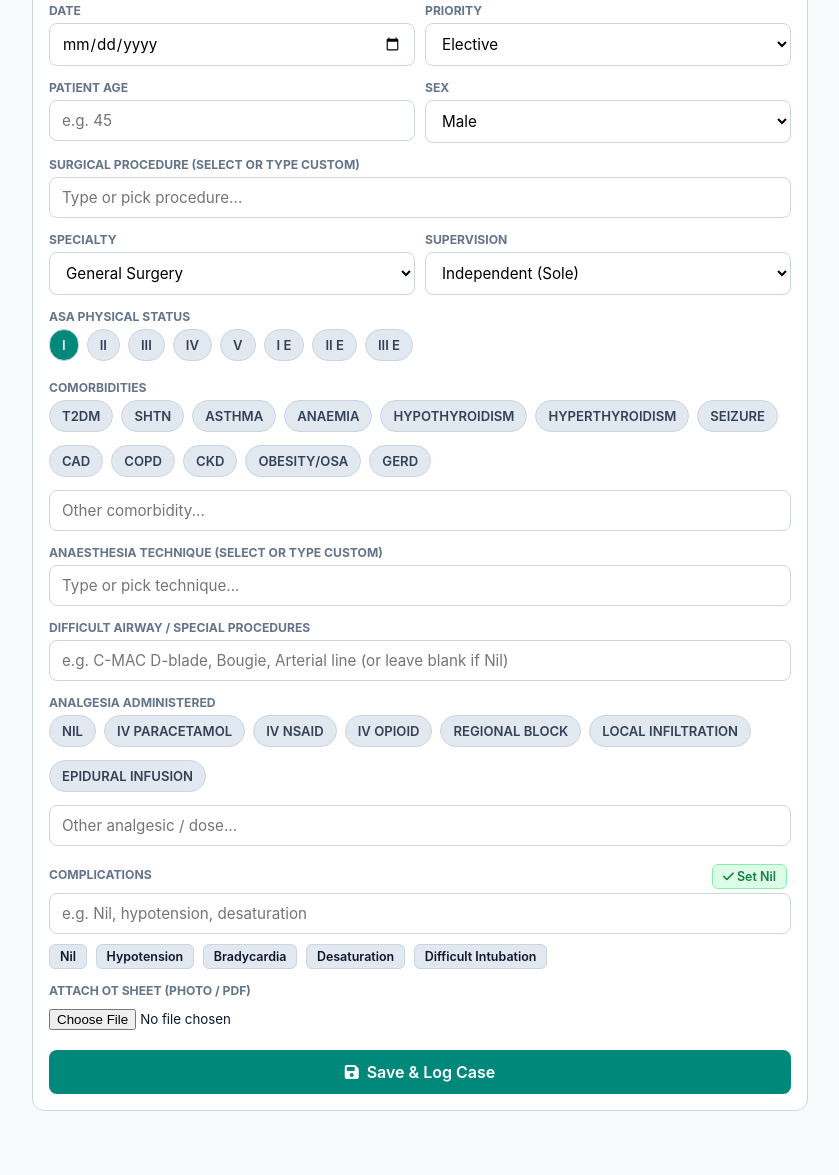
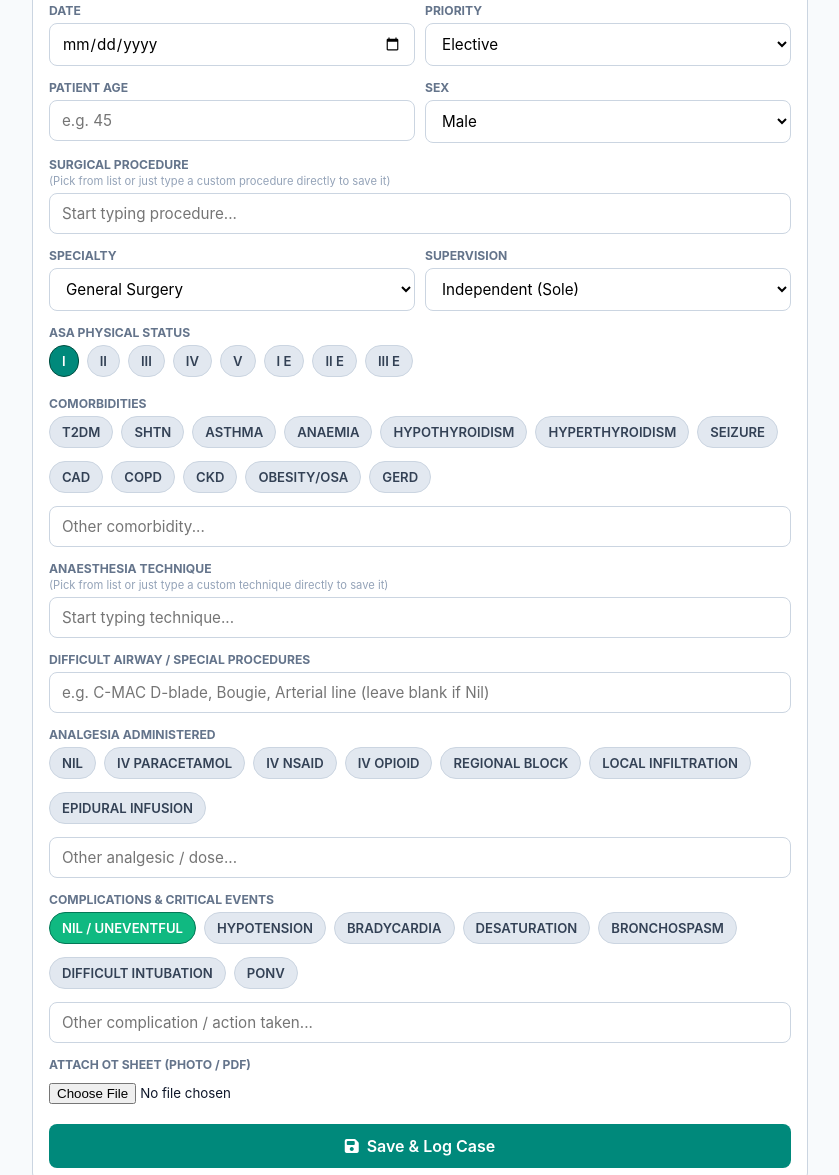
Before and after one commit to becomeoneinmillion-lab/Anaesthesia-Log-book, a plain HTML site: page index.html in a window 1280 px wide. Shown: the part 113-1288 px from the top of the page, without its empty margins (220-1059 px from the left). Drawn offline with Linux system fonts and the light colour scheme.

Commit message:
Update index.html

```diff
--- a/index.html
+++ b/index.html
@@ -15,16 +15,26 @@
     .card { background: white; border-radius: 12px; padding: 16px; margin-bottom: 14px; border: 1px solid var(--border); }
     .form-group { margin-bottom: 14px; }
     label { display: block; font-size: 0.76rem; font-weight: 700; color: #64748b; margin-bottom: 5px; text-transform: uppercase; }
+    .hint-text { font-size: 0.7rem; color: #94a3b8; font-weight: 400; text-transform: none; margin-top: 2px; }
     input[type="text"], input[type="number"], input[type="date"], input[type="url"], select { width: 100%; padding: 10px 12px; border: 1px solid var(--border); border-radius: 8px; font-size: 0.95rem; background: #fff; }
     .row { display: flex; gap: 10px; }
     .col { flex: 1; }
+
+    /* Native Pill Architecture */
     .pill-group { display: flex; flex-wrap: wrap; gap: 8px; margin-top: 4px; }
     .pill-label { display: inline-block; cursor: pointer; }
     .pill-label input { display: none; }
     .pill-span { display: inline-flex; align-items: center; justify-content: center; padding: 7px 12px; border-radius: 20px; font-size: 0.82rem; font-weight: 600; background: #e2e8f0; color: #334155; border: 1.5px solid var(--border); }
-    .pill-label input[type="radio"]:checked + .pill-span { background: #00897b !important; color: white !important; }
-    .pill-label.comorbid input[type="checkbox"]:checked + .pill-span { background: #0284c7 !important; color: white !important; }
-    .pill-label.analgesia input[type="checkbox"]:checked + .pill-span { background: #059669 !important; color: white !important; }
+
+    /* Active State Colors */
+    .pill-label input[type="radio"]:checked + .pill-span { background: #00897b !important; color: white !important; border-color: #004d40 !important; }
+    .pill-label.comorbid input[type="checkbox"]:checked + .pill-span { background: #0284c7 !important; color: white !important; border-color: #0369a1 !important; }
+    .pill-label.analgesia input[type="checkbox"]:checked + .pill-span { background: #059669 !important; color: white !important; border-color: #047857 !important; }
+
+    /* Complication specific colors */
+    .pill-label.comp input[type="checkbox"]:checked + .pill-span { background: #ef4444 !important; color: white !important; border-color: #b91c1c !important; }
+    .pill-label.comp input[value="Nil"]:checked + .pill-span { background: #10b981 !important; color: white !important; border-color: #047857 !important; }
+
     .conditional-box { background: #f0fdfa; border: 1.5px solid #99f6e4; border-radius: 10px; padding: 12px; margin-top: 6px; }
     nav.bottom-nav { position: fixed; bottom: 0; left: 0; right: 0; height: 65px; background: white; border-top: 2px solid var(--border); display: flex; z-index: 9999; }
     .nav-btn { background: none; border: none; color: #64748b; display: flex; flex-direction: column; align-items: center; font-size: 0.75rem; gap: 4px; cursor: pointer; flex: 1; height: 100%; justify-content: center; }
@@ -32,8 +42,6 @@
     .btn { width: 100%; padding: 12px; border-radius: 8px; font-size: 1rem; font-weight: 600; border: none; cursor: pointer; display: flex; justify-content: center; align-items: center; gap: 8px; }
     .btn-primary { background: var(--primary); color: white; }
     .btn-secondary { background: #e2e8f0; color: var(--text); margin-top: 8px; }
-    .tag-btn { display: inline-block; padding: 4px 10px; background: #e2e8f0; border: 1px solid var(--border); border-radius: 6px; font-size: 0.78rem; font-weight: 600; cursor: pointer; margin: 4px 4px 0 0; }
-    .tag-btn-nil { background: #dcfce7; color: #15803d; border-color: #86efac; }
     .case-item { background: white; border: 1px solid var(--border); border-radius: 10px; padding: 14px; margin-bottom: 12px; }
     .details-box { background: #f8fafc; border-radius: 6px; padding: 8px 10px; margin: 8px 0; font-size: 0.83rem; line-height: 1.4; border-left: 3px solid var(--primary); }
     .action-btn { display: inline-flex; align-items: center; gap: 5px; font-size: 0.8rem; padding: 6px 12px; border-radius: 6px; text-decoration: none; font-weight: 600; border: none; cursor: pointer; margin: 6px 6px 0 0; }
@@ -86,8 +94,11 @@
 
         <!-- Surgical Procedure -->
         <div class="form-group">
-          <label>Surgical Procedure (Select or type custom)</label>
-          <input type="text" id="procedureName" list="procedureList" placeholder="Type or pick procedure...">
+          <label>
+            Surgical Procedure
+            <div class="hint-text">(Pick from list or just type a custom procedure directly to save it)</div>
+          </label>
+          <input type="text" id="procedureName" list="procedureList" placeholder="Start typing procedure...">
           <datalist id="procedureList">
             <option value="Laparoscopic Appendicectomy">
             <option value="Open Appendicectomy">
@@ -97,17 +108,12 @@
             <option value="Inguinal Hernia Repair (Mesh)">
             <option value="Total Knee Arthroplasty (TKA)">
             <option value="Total Hip Arthroplasty (THA)">
-            <option value="Hemiarthroplasty Hip">
             <option value="PFN / DHS Fixation Femur">
-            <option value="ORIF Ankle / Tibia Fracture">
             <option value="Elective Caesarean Section (LSCS)">
             <option value="Emergency Caesarean Section (LSCS)">
             <option value="Total Abdominal Hysterectomy (TAH)">
-            <option value="Total Laparoscopic Hysterectomy (TLH)">
             <option value="Tonsillectomy / Adenoidectomy">
             <option value="TURP / TURBT">
-            <option value="URSL / PCNL">
-            <option value="Craniotomy for SDH/EDH">
             <option value="Debridement / Skin Grafting">
           </datalist>
         </div>
@@ -176,8 +182,11 @@
 
         <!-- Anaesthesia Technique -->
         <div class="form-group">
-          <label>Anaesthesia Technique (Select or type custom)</label>
-          <input type="text" id="technique" list="techniqueList" placeholder="Type or pick technique..." oninput="checkAirwayRequirement()">
+          <label>
+            Anaesthesia Technique
+            <div class="hint-text">(Pick from list or just type a custom technique directly to save it)</div>
+          </label>
+          <input type="text" id="technique" list="techniqueList" placeholder="Start typing technique..." oninput="checkAirwayRequirement()">
           <datalist id="techniqueList">
             <option value="General Anaesthesia (GA) - ETT">
             <option value="General Anaesthesia (GA) - RSI ETT">
@@ -186,24 +195,13 @@
             <option value="Subarachnoid Block (Spinal Anaesthesia)">
             <option value="Epidural Anaesthesia (Lumbar)">
             <option value="Combined Spinal-Epidural (CSE)">
-            <option value="Caudal Epidural Block">
             <option value="USG guided Right Supraclavicular Block">
             <option value="USG guided Left Supraclavicular Block">
             <option value="Landmark guided Right Supraclavicular Block">
-            <option value="Landmark guided Left Supraclavicular Block">
             <option value="USG guided Right Interscalene Block">
-            <option value="USG guided Left Interscalene Block">
-            <option value="USG guided Right Axillary Block">
-            <option value="USG guided Left Axillary Block">
             <option value="USG guided Bilateral TAP Block">
-            <option value="USG guided Bilateral Rectus Sheath Block">
-            <option value="USG guided Bilateral ESP Block">
             <option value="USG guided Right Adductor Canal Block (ACB)">
-            <option value="USG guided Left Adductor Canal Block (ACB)">
             <option value="USG guided Right Femoral Nerve Block">
-            <option value="USG guided Left Femoral Nerve Block">
-            <option value="USG guided Right Popliteal Sciatic Block">
-            <option value="USG guided Left Popliteal Sciatic Block">
             <option value="Monitored Anesthesia Care (MAC) / Sedation">
             <option value="Local Infiltration / Field Block">
           </datalist>
@@ -212,7 +210,7 @@
         <!-- Conditional Airway Box -->
         <div id="airwayConditionalSection" class="conditional-box" style="display:none; margin-bottom:14px;">
           <h3 style="font-size:0.85rem; font-weight:700; color:var(--primary); margin-bottom:8px;">
-            <i class="fa-solid fa-wind"></i> Airway Assessment (ETT)
+            <i class="fa-solid fa-wind"></i> Airway Assessment (GA / ETT / LMA Selected)
           </h3>
           <div class="row">
             <div class="form-group col">
@@ -249,14 +247,14 @@
         <!-- Difficult Airway Notes -->
         <div class="form-group">
           <label>Difficult Airway / Special Procedures</label>
-          <input type="text" id="difficultAirwayNotes" placeholder="e.g. C-MAC D-blade, Bougie, Arterial line (or leave blank if Nil)">
+          <input type="text" id="difficultAirwayNotes" placeholder="e.g. C-MAC D-blade, Bougie, Arterial line (leave blank if Nil)">
         </div>
 
         <!-- Analgesia -->
         <div class="form-group">
           <label>Analgesia Administered</label>
           <div class="pill-group">
-            <label class="pill-label analgesia"><input type="checkbox" name="analgesiaBox" value="Nil" id="analgesiaNil" onchange="toggleAnalgesiaNil(this)"><span class="pill-span">Nil</span></label>
+            <label class="pill-label analgesia"><input type="checkbox" name="analgesiaBox" value="Nil" id="analgesiaNil" onchange="toggleExclusive(this, 'analgesiaBox')"><span class="pill-span">Nil</span></label>
             <label class="pill-label analgesia"><input type="checkbox" name="analgesiaBox" value="IV Paracetamol"><span class="pill-span">IV Paracetamol</span></label>
             <label class="pill-label analgesia"><input type="checkbox" name="analgesiaBox" value="IV NSAID"><span class="pill-span">IV NSAID</span></label>
             <label class="pill-label analgesia"><input type="checkbox" name="analgesiaBox" value="IV Opioid"><span class="pill-span">IV Opioid</span></label>
@@ -267,20 +265,19 @@
           <input type="text" id="analgesiaOther" placeholder="Other analgesic / dose..." style="margin-top:8px;">
         </div>
 
-        <!-- Complications -->
+        <!-- GLOWING Complications Pills -->
         <div class="form-group">
-          <div style="display:flex; justify-content:space-between; align-items:center; margin-bottom:4px;">
-            <label style="margin-bottom:0;">Complications</label>
-            <button type="button" class="tag-btn tag-btn-nil" onclick="setComplication('Nil')"><i class="fa-solid fa-check"></i> Set Nil</button>
+          <label>Complications & Critical Events</label>
+          <div class="pill-group">
+            <label class="pill-label comp"><input type="checkbox" name="compBox" value="Nil" id="compNil" checked onchange="toggleExclusive(this, 'compBox')"><span class="pill-span">Nil / Uneventful</span></label>
+            <label class="pill-label comp"><input type="checkbox" name="compBox" value="Hypotension"><span class="pill-span">Hypotension</span></label>
+            <label class="pill-label comp"><input type="checkbox" name="compBox" value="Bradycardia"><span class="pill-span">Bradycardia</span></label>
+            <label class="pill-label comp"><input type="checkbox" name="compBox" value="Desaturation"><span class="pill-span">Desaturation</span></label>
+            <label class="pill-label comp"><input type="checkbox" name="compBox" value="Bronchospasm"><span class="pill-span">Bronchospasm</span></label>
+            <label class="pill-label comp"><input type="checkbox" name="compBox" value="Difficult Intubation"><span class="pill-span">Difficult Intubation</span></label>
+            <label class="pill-label comp"><input type="checkbox" name="compBox" value="PONV"><span class="pill-span">PONV</span></label>
           </div>
-          <input type="text" id="complicationsNotes" placeholder="e.g. Nil, hypotension, desaturation">
-          <div style="margin-top:6px;">
-            <span class="tag-btn" onclick="setComplication('Nil')">Nil</span>
-            <span class="tag-btn" onclick="addComplication('Hypotension (treated)')">Hypotension</span>
-            <span class="tag-btn" onclick="addComplication('Bradycardia')">Bradycardia</span>
-            <span class="tag-btn" onclick="addComplication('Desaturation')">Desaturation</span>
-            <span class="tag-btn" onclick="addComplication('Difficult Intubation')">Difficult Intubation</span>
-          </div>
+          <input type="text" id="complicationsOther" placeholder="Other complication / action taken..." style="margin-top:8px;">
         </div>
 
         <!-- Attachment -->
@@ -318,4 +315,4 @@
           <label>Google Apps Script Web App URL</label>
           <input type="url" id="scriptUrlSetting" placeholder="https://script.google.com/macros/s/.../exec">
         </div>
-        <button type="button" class="btn btn-primary" onclick="sa
+        <button type="button" c
```
